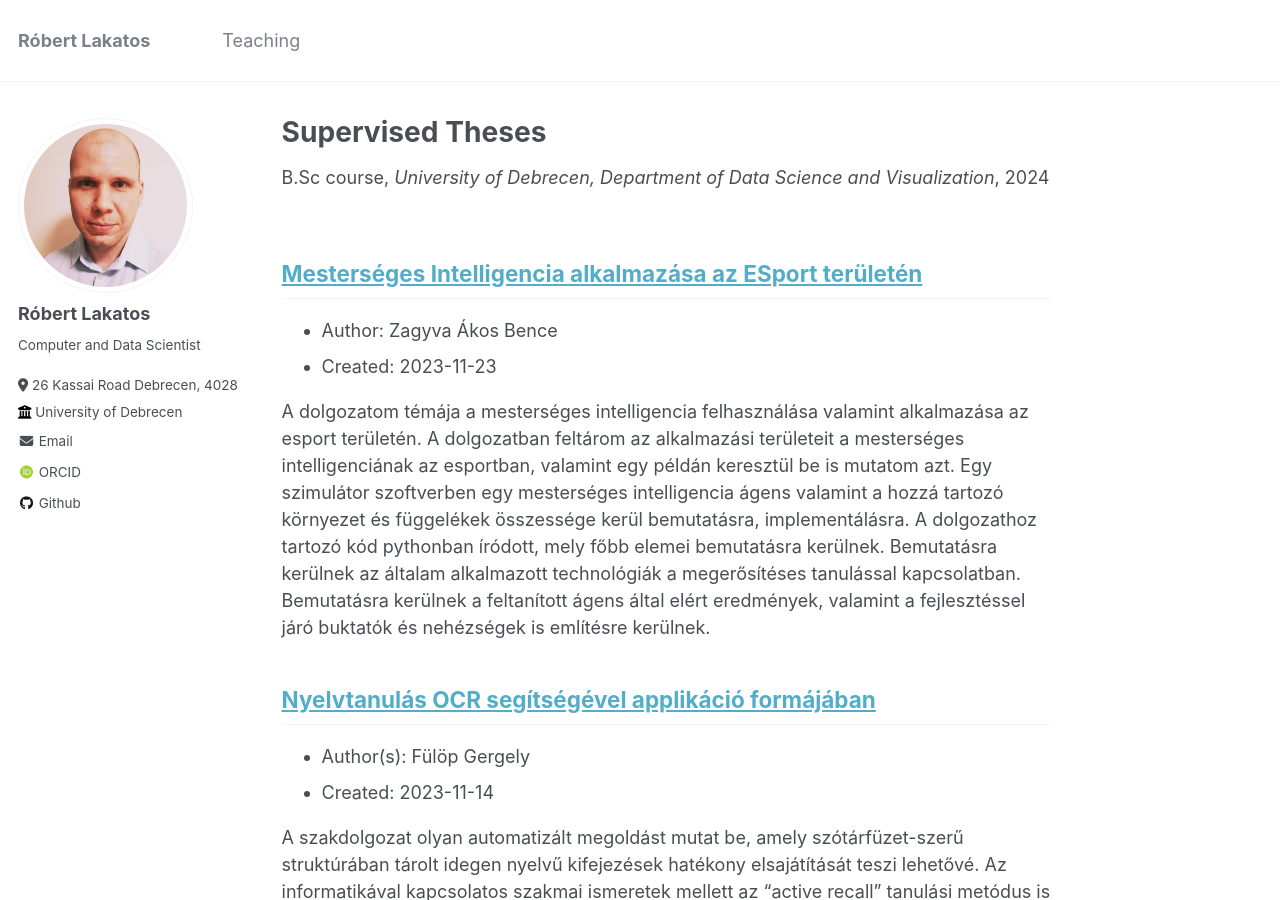
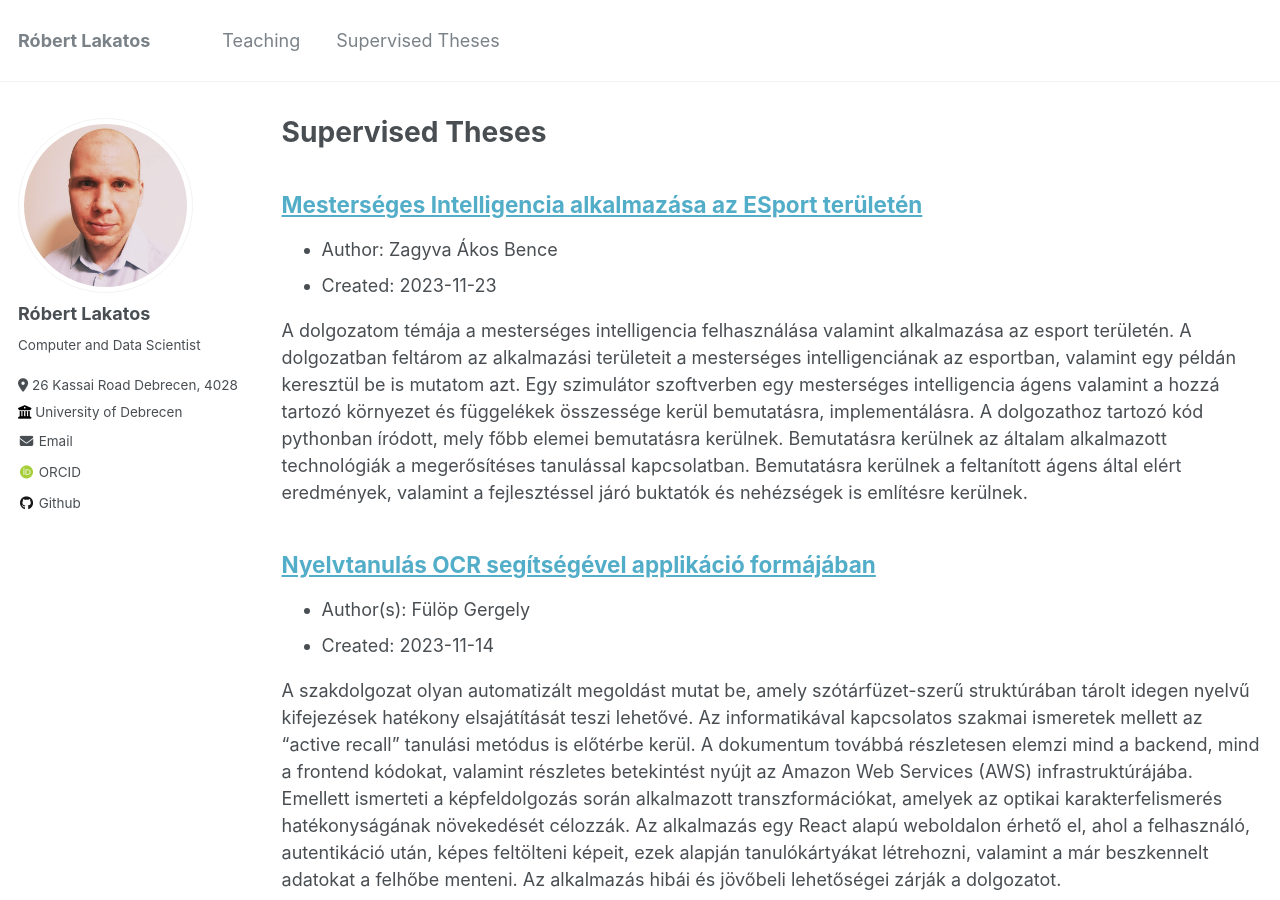
Before and after one commit to robertlakatos/me, a Jekyll site: the page built from _pages/supervising.md, in a window 1280 px wide and 900 px high. Built offline with Jekyll 4.4.1, drawn with Linux system fonts in a browser that asks for light colours; some web fonts are replaced; some of the changed text lies outside the part shown.

Commit message:
202403131030

```diff
--- a/_config.yml
+++ b/_config.yml
@@ -210,6 +210,9 @@ collections:
   talks:
     output: true
     permalink: /:collection/:path/
+  supervising:
+    output: true
+    permalink: /:collection/:path/
 
 
 # Defaults
@@ -236,6 +239,15 @@ defaults:
   - scope:
       path: ""
       type: teaching
+    values:
+      layout: single
+      author_profile: true
+      share: true
+      comments: true
+  # _supervising
+  - scope:
+      path: ""
+      type: supervising
     values:
       layout: single
       author_profile: true
--- a/_data/navigation.yml
+++ b/_data/navigation.yml
@@ -8,6 +8,9 @@ main:
 
   - title: "Teaching"
     url: /teaching/
+
+  - title: "Supervised Theses"
+    url: /supervising/
 
   # - title: "Portfolio"
   #   url: /portfolio/
--- a/_teaching/supervised-theses.md
+++ b/_pages/supervising.md
@@ -1,11 +1,8 @@
 ---
+layout: archive
 title: "Supervised Theses"
-collection: teaching
-type: "B.Sc course"
-permalink: /teaching/supervised-theses
-venue: "University of Debrecen, Department of Data Science and Visualization"
-date: 2024-03-13
-location: "Debrecen, Hungary"
+permalink: /supervising/
+author_profile: true
 ---
 
 ## [Mesterséges Intelligencia alkalmazása az ESport területén](https://dea.lib.unideb.hu/items/0bbb4577-cd4d-4c34-9176-53656b179c5a)
```
